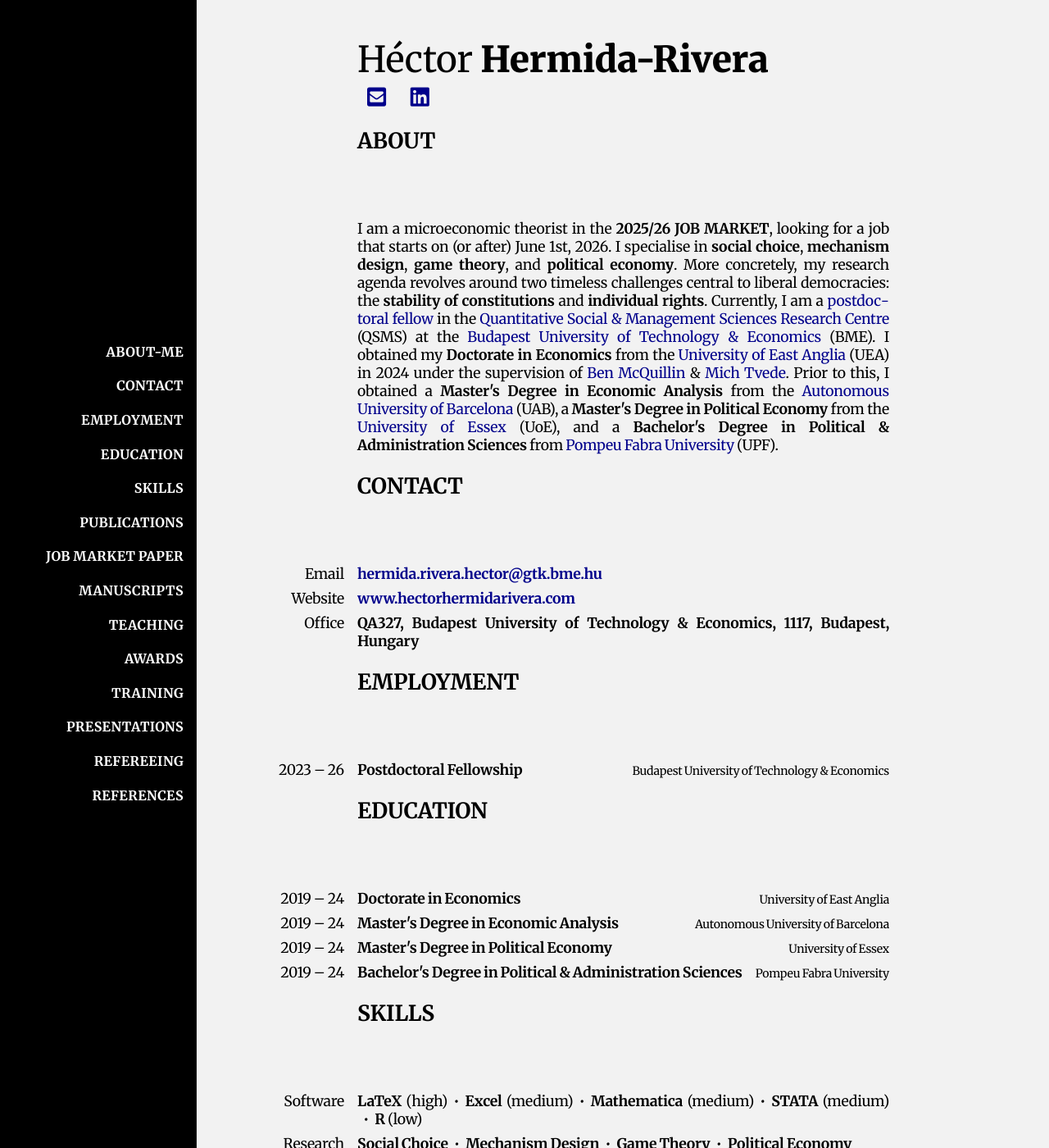
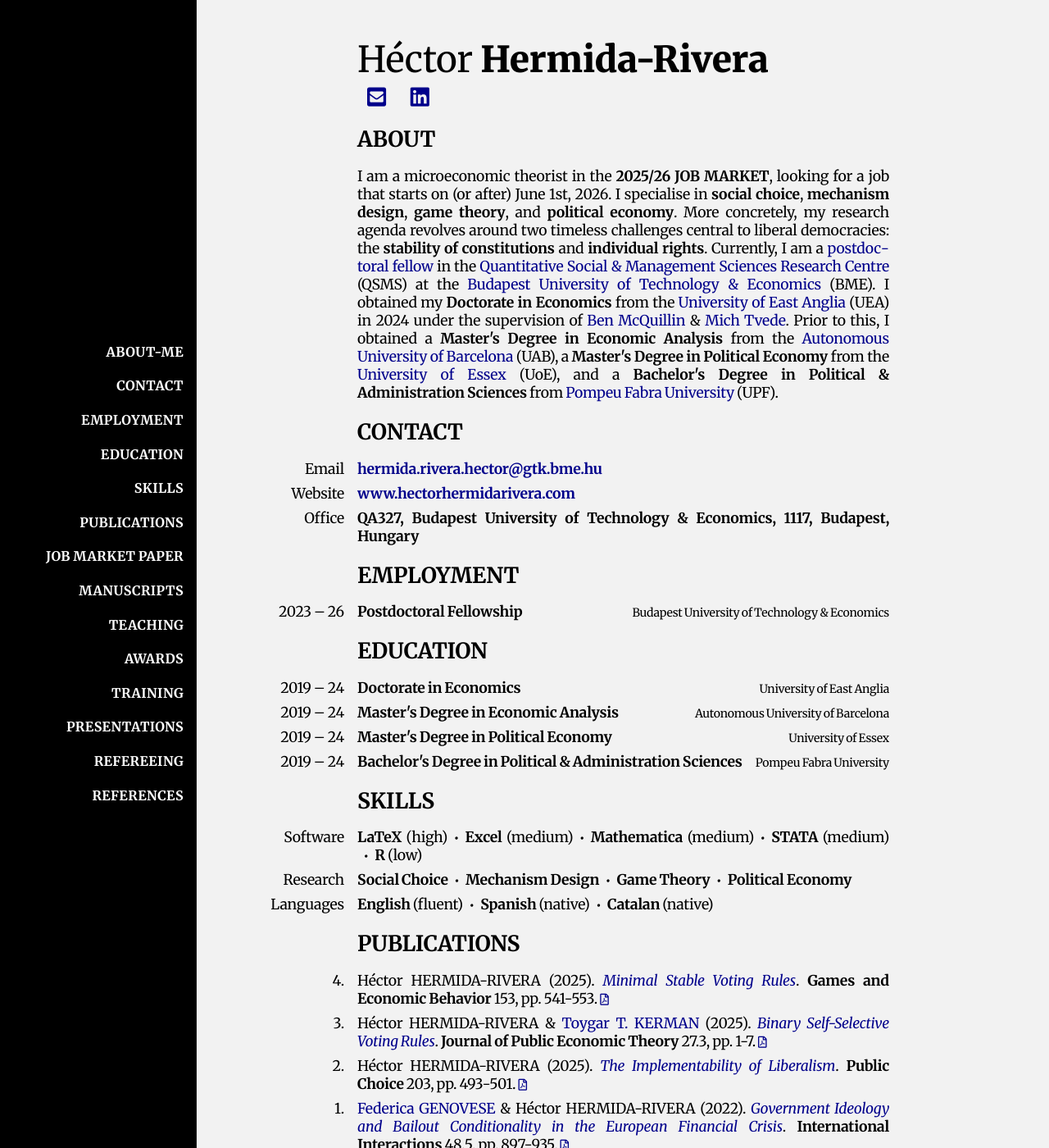
Before and after one commit to HectorHermidaRivera/hectorhermidarivera.github.io, a Jekyll site: the page built from index.md, in a window 1280 px wide and 1400 px high. Shown: the whole window at 82% size. Built offline with Jekyll 4.4.1, drawn with Linux system fonts in a browser that asks for light colours; a style sheet for code colours, icons or effects is not loaded.

Commit message:
Update style.css

```diff
--- a/assets/css/style.css
+++ b/assets/css/style.css
@@ -44,7 +44,8 @@ body {
 .content h6 {
   margin-left: 0;
   padding-left: 136px; /* keep aligned with second column */
-  margin-bottom: 80px;  /* same as row gap in two-column layouts */
+  margin-bottom: 0px;  /* same as row gap in two-column layouts */
+  margin-top: 20px;  /* same as row gap in two-column layouts */
   text-transform: uppercase;
 }
 
```
